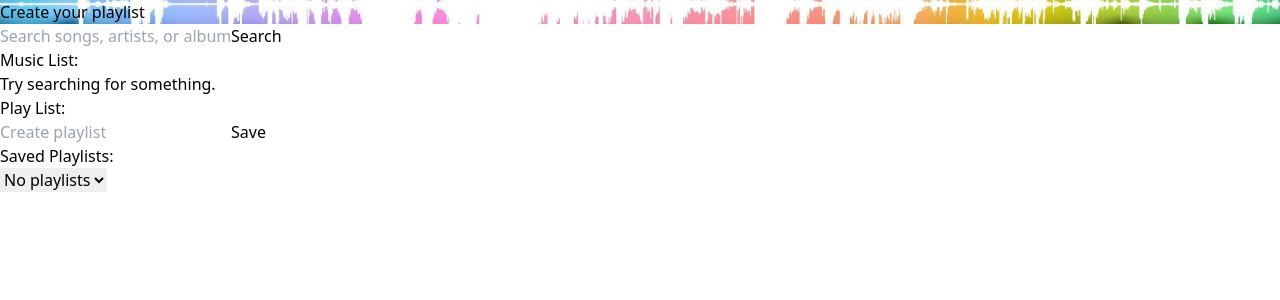
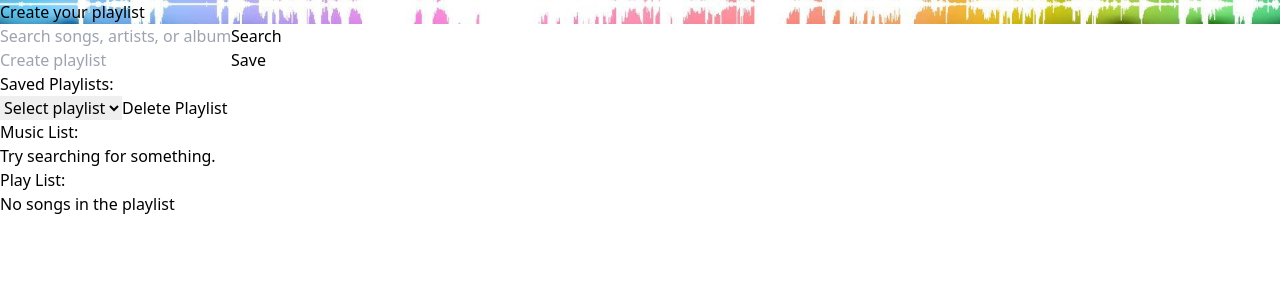
Before and after one commit to c-schinner/music-app, a React (Vite) app: page / in a window 1280 px wide. Shown: the top 300 px of the page. Built offline with nearby package versions, Linux system fonts and the light colour scheme.

Commit message:
finished local storage
Finished updating app to use local storage, added features to save the playlist, delete the selected playlist. also load the playlist and add or remove songs from that list.

```diff
--- a/src/components/InputFile.jsx
+++ b/src/components/InputFile.jsx
@@ -1,11 +1,6 @@
-import { useState } from 'react';
+import { useState, useEffect } from 'react';
 import MusicList from "./MusicList"
 import PlayList from "./PlayList"
-
-// We need to be able to save playlists in a profile and be able to
-// bring them back when loaded again.
-// Also we need to be able to create multiple playlists.
-
 
 const InputFile = () => {
 
@@ -16,10 +11,15 @@ const InputFile = () => {
     const [error, setError] = useState(null);
     const [accessToken, setAccessToken] = useState('');
 
-    const clientId = 'Your client Id';
+    const [nameList, setNameList] = useState('');
+    const [savedPlaylists, setSavedPlaylists] = useState([]);
+    const [selectedPlaylistName, setSelectedPlaylistName] = useState('');
+
+    const clientId = 'Your client ID';
     const clientSecret = 'Your client secret';
     // Go to Spotify for devs to get these credentials
 
+    // Get our access tokenn to use with Spotify for the searching service
     const getAccessToken = async () => {
         if (accessToken) return accessToken;
 
@@ -37,6 +37,7 @@ const InputFile = () => {
         return data.access_token;
     }
 
+    // Use the access token to search Spotify adn retrieve our data
     const searchSpotify = async () => {
         setLoading(true);
         setError(null);
@@ -63,32 +64,128 @@ const InputFile = () => {
         setSearchTerm('');
     }
 
+    // Add songs to our playlist
     const addToPlaylist = (song) => {
+        if (!playlist.find(p => p.id === song.id)) {
             setPlaylist([...playlist, song]);
         }
+    }
 
+    // Remove songs from our playlist
     const removeFromPlaylist = (songId) => {
         setPlaylist(playlist.filter(song => song.id !== songId));
     }
 
+    useEffect(() => {
+        const storedPlaylists = JSON.parse(localStorage.getItem('playlists')) || [];
+        setSavedPlaylists(storedPlaylists);
+    }, []);
+
+    // Save the songs into a playlist
+    const savePlaylist = () => {
+        if (!nameList && !selectedPlaylistName) return;
+
+        const updatedPlaylists = [...savedPlaylists];
+
+        if (selectedPlaylistName) {
+            const playlistIndex = updatedPlaylists.findIndex(pl => pl.name === selectedPlaylistName);
+            if (playlistIndex !== -1) {
+                updatedPlaylists[playlistIndex].songs = playlist;
+            }
+        } else {
+            const newPlaylist = {
+                name: nameList,
+                songs: playlist,
+            };
+            updatedPlaylists.push(newPlaylist);
+        }
+
+        setSavedPlaylists(updatedPlaylists);
+        localStorage.setItem('playlists', JSON.stringify(updatedPlaylists));
+        setNameList('');
+        setSelectedPlaylistName('');
+    };
+
+    const handleSelectedPlaylist = (e) => {
+        const selectedName = e.target.value;
+        if (selectedName === "") {
+            setPlaylist([]);
+            setSelectedPlaylistName("");
+            return;
+        }
+
+        const selected = savedPlaylists.find(pl => pl.name === selectedName);
+        const songs = selected ? selected.songs : [];
+        setPlaylist(songs);
+        setSelectedPlaylistName(selectedName);
+    };
+
+    // Delete our selected playlists
+    const deletePlaylist = () => {
+        if (!selectedPlaylistName) return;
+        const updatedPlaylists = savedPlaylists.filter(pl => pl.name !== selectedPlaylistName);
+        setSavedPlaylists(updatedPlaylists);
+        localStorage.setItem('playlists', JSON.stringify(updatedPlaylists));
+        setPlaylist([]);
+        setSelectedPlaylistName('');
+    };
+
     return (
         <div>
-            <div className="flex items-center w-full mt-10 justify-center">
+            <div className="flex flex-col items-center w-full mt-10">
+                <div className="flex items-center space-x-2 w-full max-w-lg">
                     <input
                         type="text"
                         placeholder="Search songs, artists, or albums"
                         value={searchTerm}
                         onChange={(e) => setSearchTerm(e.target.value)}
-                    className="p-3 rounded-md w-4/5 sm:w-2/3 md:w-1/2 lg:w-1/3 opacity-50" />
+                        className="p-3 rounded-md flex-grow opacity-50" />
                     <button
                         className="p-2 ml-2 bg-blue-400 text-white rounded-md border border-blue-600 transform active:scale-95 transition-transform duration-150"
                         onClick={searchSpotify}
                     >
                         Search
                     </button>
+                </div>
                 {loading && <p>Loading...</p>}
                 {error && <p className="text-red-500">{error}</p>}
+
+                <div className="flex items-center mt-4 space-x-2">
+                    <input
+                        type="text"
+                        placeholder="Create playlist"
+                        value={nameList}
+                        onChange={(e) => setNameList(e.target.value)}
+                        className="p-1 rounded-md opacity-50 w-[180px] h-[32px] text-black" />
+                    <button
+                        onClick={savePlaylist}
+                        className=" ml-2 h-8 px-4 text-sm bg-blue-400 text-white rounded-md border border-blue-600 transform active:scale-95 transition-transform duration-150">
+                            Save
+                    </button>
                 </div>
+
+                <div className="flex flex-col items-center mt-4 space-y-2">
+                    <h3 className="text-md font-semibold text-white">Saved Playlists:</h3>
+                    <select className="mt-2 p-2 rounded-md opacity-50" onChange={handleSelectedPlaylist} value={selectedPlaylistName}>
+                        <option value="" disabled>Select playlist</option>
+                        {savedPlaylists.length > 0 ? (
+                            savedPlaylists.map((playlist, index) => (
+                                <option key={index} value={playlist.name}>
+                                    {playlist.name}
+                                </option>
+                            ))
+                        ) : (
+                            <option>No playlists</option>
+                        )}
+                    </select>
+                    <button
+                    onClick={deletePlaylist}
+                    className="ml-2 bg-red-500 text-sm text-white p-2 rounded-md border border-red-600 transform active:scale-95 transition-transform duration-150">
+                        Delete Playlist
+                    </button>
+                </div>
+            </div>
+
             {!loading && !error && (
             <div className="flex justify-center p-5 h-full mt-20">
                 <MusicList songs={songs} addToPlaylist={addToPlaylist} />
--- a/src/components/MusicList.jsx
+++ b/src/components/MusicList.jsx
@@ -1,4 +1,3 @@
-
 
 const MusicList = ({ songs, addToPlaylist }) => {
 
--- a/src/components/PlayList.jsx
+++ b/src/components/PlayList.jsx
@@ -1,63 +1,10 @@
-import { useEffect, useState } from "react";
-
 
 const PlayList = ({ playlist, removeFromPlaylist }) => {
-
-    const [nameList, setNameList] = useState('');
-    const [savedPlaylists, setSavedPlaylists] = useState([]);
-
-    useEffect(() => {
-        const storedPlaylists = JSON.parse(localStorage.getItem('playlists')) || [];
-        setSavedPlaylists(storedPlaylists);
-    }, []);
-
-    const savePlaylist = () => {
-        if (!nameList) return;
-
-        const newPlaylist = {
-            name: nameList,
-            songs: playlist,
-        }
-
-        const updatedPlaylists = [...savedPlaylists, newPlaylist];
-        setSavedPlaylists(updatedPlaylists);
-        localStorage.setItem('playlists', JSON.stringify(updatedPlaylists));
-        setNameList('');
-    };
 
     return (
         <>
             <div className="h-full w-1/2 mx-auto text-white ml-10">
-            <div className="flex flex-row space-x-2">
             <h2 className="text-2xl font-semibold mb-4">Play List:</h2>
-            <input
-                type="text"
-                placeholder="Create playlist"
-                value={nameList}
-                onChange={(e) => setNameList(e.target.value)}
-                className="p-1 rounded-md opacity-50 w-[140px] h-[32px] text-black" />
-            <button
-            onClick={savePlaylist}
-            className="h-8 px-4 text-sm bg-blue-400 text-white rounded-md border border-blue-600 transform active:scale-95 transition-transform duration-150">
-                Save
-            </button>
-            </div>
-
-            <div className="mt-5">
-                <h3 className="text-md font-semibold">Saved Playlists:</h3>
-                <select className="mt-2 p-2 rounded-md opacity-50">
-                    {savedPlaylists.length > 0 ? (
-                        savedPlaylists.map((playlist, index) => (
-                            <option key={index} value={playlist.name}>
-                                {playlist.name}
-                            </option>
-                        ))
-                    ) : (
-                        <option>No playlists</option>
-                    )}
-                </select>
-            </div>
-
             {playlist.length > 0 ? (
                 <ul className="space-y-4">
                     {playlist.map((song) => (
@@ -82,7 +29,7 @@ const PlayList = ({ playlist, removeFromPlaylist }) => {
                     ))}
                 </ul>
             ) : (
-                <p></p>
+                <p>No songs in the playlist</p>
             )}
             </div>
         </>
```
Lines whose indentation alone changed are shown as unchanged.
